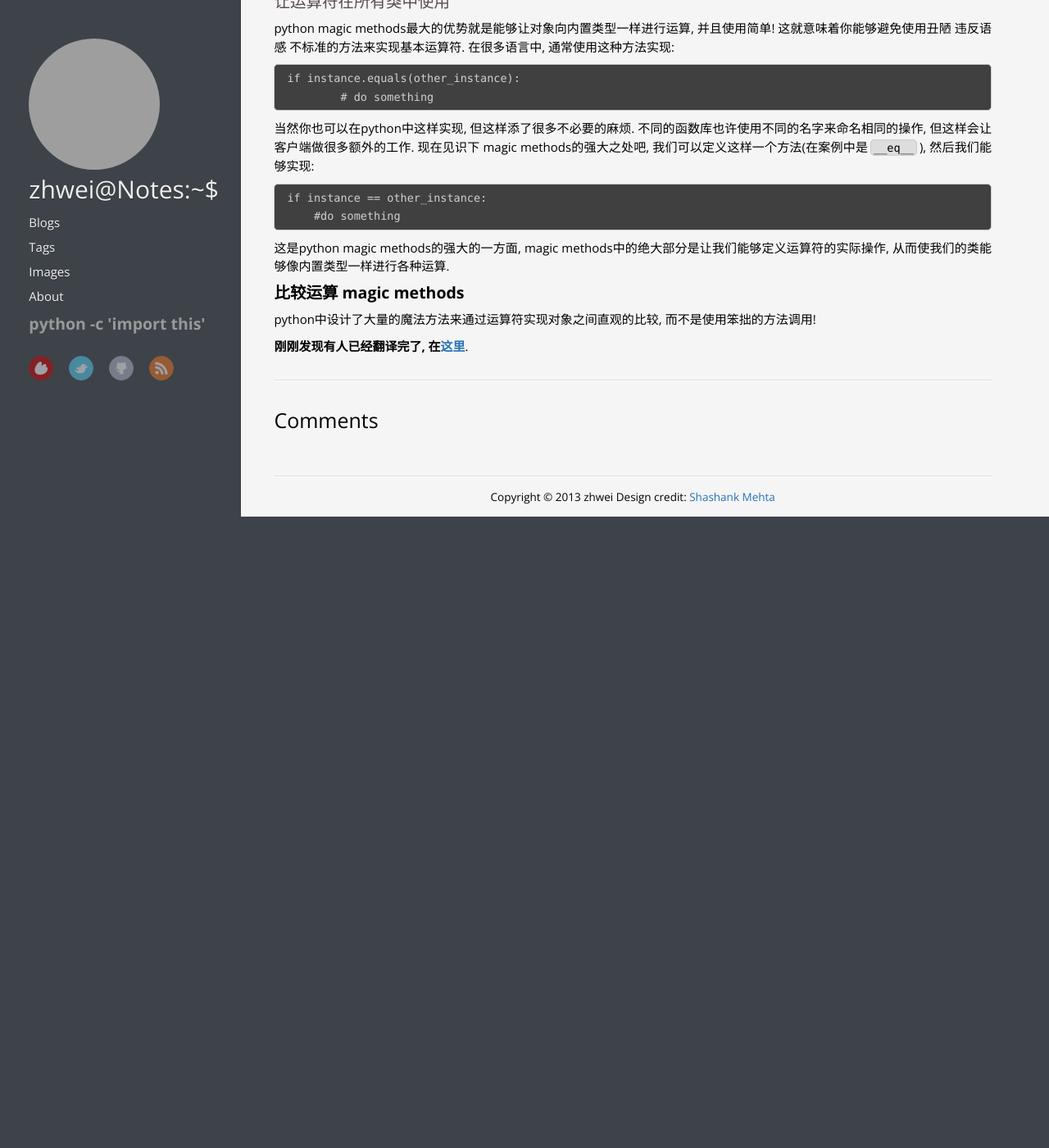
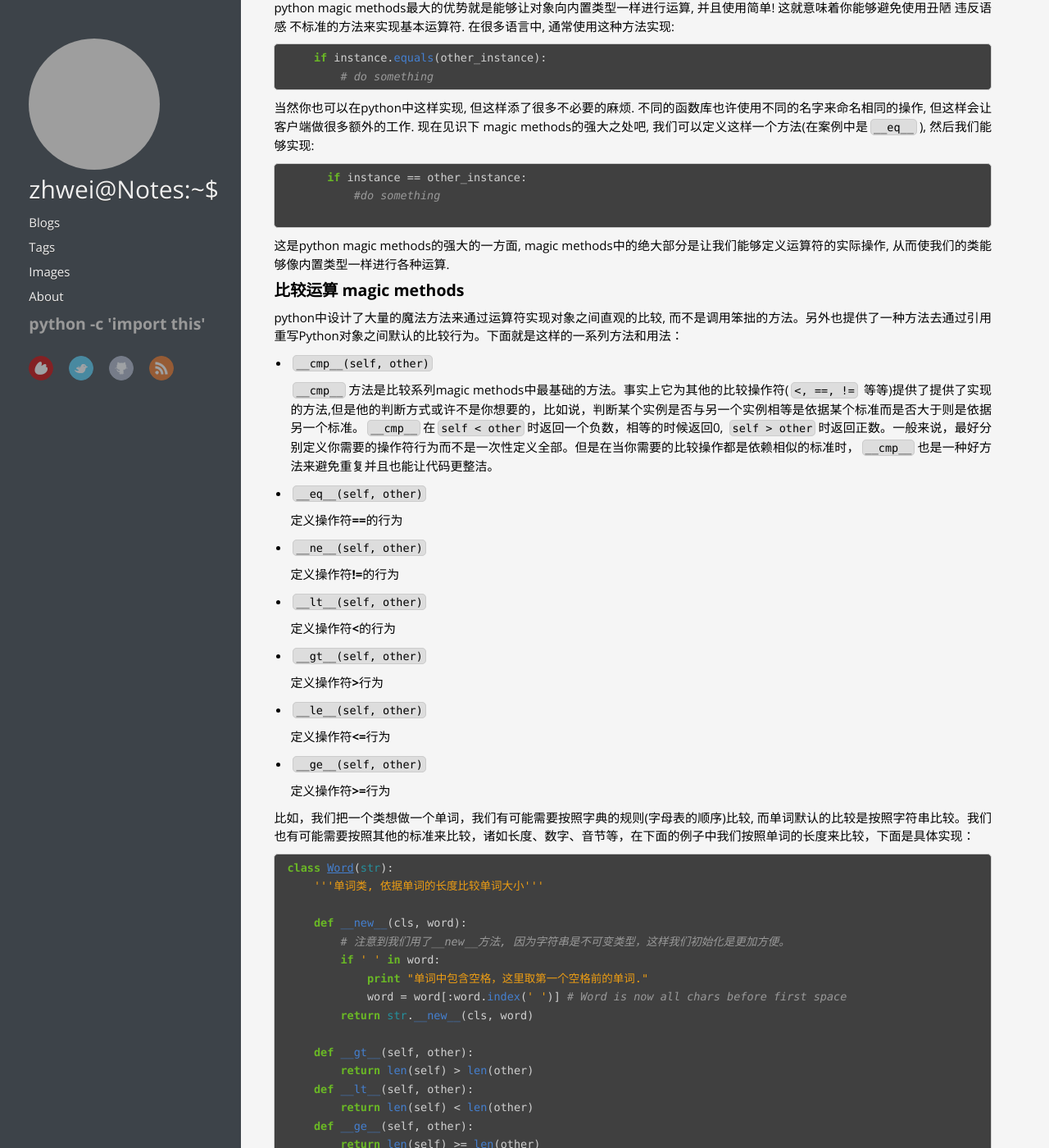
Before and after one commit to zhwei/zhwei.github.com, a Jekyll site: the page built from _posts/2013-05-21-python-magic-methond-trans-1.markdown, in a window 1280 px wide and 1400 px high, scrolled down 1563 px. Shown: the whole window at 82% size. Built offline with Jekyll 4.4.1, drawn with Linux system fonts in a browser that asks for light colours; nearby versions of some CDN libraries; Markdown is read by kramdown in place of the engine named in the settings; comment, search, counter and statistics services are not loaded; before the commit the page ends 2193 px from its top, so only the background shows below that; some of the changed text lies outside the part shown; grey boxes are pictures that could not be loaded.

Commit message:
magic method trans

```diff
--- a/_posts/2013-05-21-python-magic-methond-trans-1.markdown
+++ b/_posts/2013-05-21-python-magic-methond-trans-1.markdown
@@ -1,92 +1,147 @@
 ---
 layout: post
-title: "[翻译]python magic methods指导(1)"
+title: "[翻译]A Guide to Python's Magic Methods"
 date: 2013-05-21 19:48
 comments: true
 tags: trans python magic
 ---
 
-# A Guide to Python's Magic Methods | python魔法引导
-
-## 原文作者:[Rafe Kettler](http://www.rafekettler.com)
-### 原文链接: http://www.rafekettler.com/magicmethods.html
-### Copyright © 2012 Rafe Kettler
-### Version 1.17
-
-本文档的英文pdf版本在[pdf](http://www.rafekettler.com/magicmethods.pdf)或者[Github](https://github.com/RafeKettler/magicmethods/raw/master/magicmethods.pdf). 我在[这里](http://www.github.com/RafeKettler/magicmethods)建了一个repo, 所有的issues可以在那里报告, 当然也可是是评论, 更可以是赞助!
+> 原文作者:[Rafe Kettler](http://www.rafekettler.com)
+> 原文链接: [A Guide to Python's Magic Methods](http://www.rafekettler.com/magicmethods.html)
+> Copyright © 2012 Rafe Kettler
+> Version 1.17
+>
+> 本文档的英文pdf版本在[pdf](http://www.rafekettler.com/magicmethods.pdf)或者[Github](https://github.com/RafeKettler/magicmethods/raw/master/magicmethods.pdf). 我在[这里](http://www.github.com/RafeKettler/magicmethods)建了一个repo, 所有的issues可以在那里报告, 当然也可是是评论, 更可以是赞助!
 
 内容列表:
 
-1. [介绍]()
-1. [构造和初始化]()
-1. [在任意类中使用运算符]()
-	- [比较 magic methods]()
-	- [数值 magic methods]()
+  1. [介绍]()
+  1. [构造和初始化]()
+  1. [在任意类中使用运算符]()
+    - [比较 magic methods]()
+    - [数值 magic methods]()
 
 
 ## 介绍
 
-这篇方法引导总结了几个月来的博客文章. 它的标题是 magic methods.
+  这篇方法引导总结了几个月来的博客文章. 它的标题是 magic methods.
 
-什么事 magic methods? 它是面向对象的python中的所有东西. 它们是你能够自己向类中定义的特殊方法, 能够给你的类带来魔法般的效果! 它们以`__`开头以`__`结尾(eg: `__init__`或者`__lt__`). 它们的文档也比所期望的要少得多. python魔法方法总是出现在python文档的相同部分, 但是总是松散的, 并且很难在其中找到响应的案例, 当然也有可能是故意的, 所有的魔法方法在_语言参考 (language reference)_都有详细地列了出来, 附加还有令人厌烦的语法说明等等.
+  什么事 magic methods? 它是面向对象的python中的所有东西. 它们是你能够自己向类中定义的特殊方法, 能够给你的类带来魔法般的效果! 它们以`__`开头以`__`结尾(eg: `__init__`或者`__lt__`). 它们的文档也比所期望的要少得多. python魔法方法总是出现在python文档的相同部分, 但是总是松散的, 并且很难在其中找到响应的案例, 当然也有可能是故意的, 所有的魔法方法在_语言参考 (language reference)_都有详细地列了出来, 附加还有令人厌烦的语法说明等等.
 
-所以呢, 为了修复我所感受到的python文档的不完美之处, 我着手为python magic methods准备一些更简明并且有详细案例的文档. 我开始每周整理一篇博客, 到现在为止我已经全部完成了, 整理成了这篇指导.
+  所以呢, 为了修复我所感受到的python文档的不完美之处, 我着手为python magic methods准备一些更简明并且有详细案例的文档. 我开始每周整理一篇博客, 到现在为止我已经全部完成了, 整理成了这篇指导.
 
-我希望你能喜欢, 把它当做一篇教程 复习资料或者参考, 我仅仅希望他能作为一篇人性化的python magic methods指导.
+  我希望你能喜欢, 把它当做一篇教程 复习资料或者参考, 我仅仅希望他能作为一篇人性化的python magic methods指导.
 
 
 ## 构造和初始化
 
-每个人都知道最基础的 magic methods`__init__`, 我们可以用它来定义对象的初始化行为. 然而, 当我们调用`x = SomeClass()`时, `__init__`却不是第一个被调用的方法, 实际上被第一个调用的方法叫做`__new__`, 是它创建的实例并且将所有参数在创建的同时转递给初始化器. 在对象的预期的存活期限有一个`__del__`方法, 下面我们详细看下这三个方法:
+  每个人都知道最基础的 magic methods`__init__`, 我们可以用它来定义对象的初始化行为. 然而, 当我们调用`x = SomeClass()`时, `__init__`却不是第一个被调用的方法, 实际上被第一个调用的方法叫做`__new__`, 是它创建的实例并且将所有参数在创建的同时转递给初始化器. 在对象的预期的存活期限有一个`__del__`方法, 下面我们详细看下这三个方法:
 
-+ `__new__(cls, [...)`
+  + `__new__(cls, [...)`
 
-	- `__new__` 是在对象的初始化时调用的第一个方法, 它取走类然后将其他参数都传递给`__init__`, `__new__`用的真的很少, 但它也有其独到之处, 尤其是在将一个不可变的类型(例如元组或者字符串)子类化的时候. 我不想研究太多`__new__`的细节, 因为它用的真不怎么多, 但在[python文档](http://www.python.org/download/releases/2.2/descrintro/#__new__)里有详细的介绍.
+  - `__new__` 是在对象的初始化时调用的第一个方法, 它取走类然后将其他参数都传递给`__init__`, `__new__`用的真的很少, 但它也有其独到之处, 尤其是在将一个不可变的类型(例如元组或者字符串)子类化的时候. 我不想研究太多`__new__`的细节, 因为它用的真不怎么多, 但在[python文档](http://www.python.org/download/releases/2.2/descrintro/#__new__)里有详细的介绍.
 
-+ `__init__(self, [...)`
+  + `__init__(self, [...)`
 
-	- 类的初始化器. 它获取在主要构造函数被调用时伴随的所有参数(例如: 我们在调用`x = SomeClass(10, 'foo'))`时, `__init__`获取`10`和`'foo'`作为参数. 在python类的定义时, 几乎人人都能用到`__init__`.
+  - 类的初始化器. 它获取在主要构造函数被调用时伴随的所有参数(例如: 我们在调用`x = SomeClass(10, 'foo'))`时, `__init__`获取`10`和`'foo'`作为参数. 在python类的定义时, 几乎人人都能用到`__init__`.
 
-+ `__del(self)__`
+  + `__del(self)__`
 
-	- 如果`__new__`和`__init__`组成了对象的构造函数, 那么`__del__`就是析构函数. 它的功能不是通过`del x`来实现(那样的话代码会被转换成`x.__del__()`). 事实上, 它定义了当一个对象在垃圾回收时候的行为, 它对那些有可能不仅仅需要删除还需要额外清理的对象非常有用, 就像sockets或者文件对象(file objects). 但是要小心, 因为`__del__`没有任何保证不会在对象存活时间或者当解释器正在运行的时候运行. 所以`__del__`不能当做好的编码实践的替代品(有可能经常在你正在处理的时候断开链接). 其实, `__del__`最好永远不用, 因为当你调用它之后你已经处于"危险环境"之内, 一定要小心使用!
+  - 如果`__new__`和`__init__`组成了对象的构造函数, 那么`__del__`就是析构函数. 它的功能不是通过`del x`来实现(那样的话代码会被转换成`x.__del__()`). 事实上, 它定义了当一个对象在垃圾回收时候的行为, 它对那些有可能不仅仅需要删除还需要额外清理的对象非常有用, 就像sockets或者文件对象(file objects). 但是要小心, 因为`__del__`没有任何保证不会在对象存活时间或者当解释器正在运行的时候运行. 所以`__del__`不能当做好的编码实践的替代品(有可能经常在你正在处理的时候断开链接). 其实, `__del__`最好永远不用, 因为当你调用它之后你已经处于"危险环境"之内, 一定要小心使用!
 
 
-这里有一个`__init__`和`__del__`在实际中的使用:
+  这里有一个`__init__`和`__del__`在实际中的使用:
 
 {% highlight python %}
 from os.path import join
 
 class FileObject:
-	'''Wrapper for file objects to make sure the file gets closed on deletion.'''
+  '''Wrapper for file objects to make sure the file gets closed on deletion.'''
 
-	def __init__(self, filepath='~', filename='sample.txt'):
-		# open a file filename in filepath in read and write mode
-		self.file = open(join(filepath, filename), 'r+')
+     def __init__(self, filepath='~', filename='sample.txt'):
+      # open a file filename in filepath in read and write mode
+       self.file = open(join(filepath, filename), 'r+')
 
-	def __del__(self):
-		self.file.close()
-		del self.file
+       def __del__(self):
+         self.file.close()
+         del self.file
 {% endhighlight %}
 
 
-## 让运算符在所有类中使用
+## 让运算符在任意类中使用
 
 python magic methods最大的优势就是能够让对象向内置类型一样进行运算, 并且使用简单! 这就意味着你能够避免使用丑陋 违反语感 不标准的方法来实现基本运算符. 在很多语言中, 通常使用这种方法实现:
 
-	if instance.equals(other_instance):
-		# do something
+{% highlight python %}
+    if instance.equals(other_instance):
+        # do something
+{% endhighlight %}
 
-当然你也可以在python中这样实现, 但这样添了很多不必要的麻烦. 不同的函数库也许使用不同的名字来命名相同的操作, 但这样会让客户端做很多额外的工作. 现在见识下 magic methods的强大之处吧, 我们可以定义这样一个方法(在案例中是`__eq__`), 然后我们能够实现:
+  当然你也可以在python中这样实现, 但这样添了很多不必要的麻烦. 不同的函数库也许使用不同的名字来命名相同的操作, 但这样会让客户端做很多额外的工作. 现在见识下 magic methods的强大之处吧, 我们可以定义这样一个方法(在案例中是`__eq__`), 然后我们能够实现:
 
-	if instance == other_instance:
-	    #do something
+  {% highlight python %}
+      if instance == other_instance:
+          #do something
+  {% endhighlight %}
 
-这是python magic methods的强大的一方面, magic methods中的绝大部分是让我们能够定义运算符的实际操作, 从而使我们的类能够像内置类型一样进行各种运算.
+  这是python magic methods的强大的一方面, magic methods中的绝大部分是让我们能够定义运算符的实际操作, 从而使我们的类能够像内置类型一样进行各种运算.
 
 ### 比较运算 magic methods
 
-python中设计了大量的魔法方法来通过运算符实现对象之间直观的比较, 而不是使用笨拙的方法调用!
+  python中设计了大量的魔法方法来通过运算符实现对象之间直观的比较, 而不是调用笨拙的方法。另外也提供了一种方法去通过引用重写Python对象之间默认的比较行为。下面就是这样的一系列方法和用法：
+
++ `__cmp__(self, other)`
+
+  `__cmp__`方法是比较系列magic methods中最基础的方法。事实上它为其他的比较操作符(`<, ==, !=` 等等)提供了提供了实现的方法,但是他的判断方式或许不是你想要的，比如说，判断某个实例是否与另一个实例相等是依据某个标准而是否大于则是依据另一个标准。`__cmp__`在`self < other`时返回一个负数，相等的时候返回0, `self > other`时返回正数。一般来说，最好分别定义你需要的操作符行为而不是一次性定义全部。但是在当你需要的比较操作都是依赖相似的标准时，`__cmp__`也是一种好方法来避免重复并且也能让代码更整洁。
+
++ `__eq__(self, other)`
+
+  定义操作符**==**的行为
+
++ `__ne__(self, other)`
+
+  定义操作符**!=**的行为
+
++ `__lt__(self, other)`
+
+  定义操作符**<**的行为
+
++ `__gt__(self, other)`
+
+  定义操作符**>**行为
+
++ `__le__(self, other)`
+
+  定义操作符**<=**行为
+
++ `__ge__(self, other)`
+
+  定义操作符**>=**行为
+
+比如，我们把一个类想做一个单词，我们有可能需要按照字典的规则(字母表的顺序)比较, 而单词默认的比较是按照字符串比较。我们也有可能需要按照其他的标准来比较，诸如长度、数字、音节等，在下面的例子中我们按照单词的长度来比较，下面是具体实现：
+
+{% highlight python %}
+
+class Word(str):
+    '''单词类, 依据单词的长度比较单词大小'''
+
+    def __new__(cls, word):
+        # 注意到我们用了__new__方法, 因为字符串是不可变类型，这样我们初始化是更加方便。
+        if ' ' in word:
+            print "单词中包含空格，这里取第一个空格前的单词."
+            word = word[:word.index(' ')] # Word is now all chars before first space
+        return str.__new__(cls, word)
+
+    def __gt__(self, other):
+        return len(self) > len(other)
+    def __lt__(self, other):
+        return len(self) < len(other)
+    def __ge__(self, other):
+        return len(self) >= len(other)
+    def __le__(self, other):
+        return len(self) <= len(other)
+
+{% endhighlight %}
 
 
-**刚刚发现有人已经翻译完了, 在[这里](http://pycoders-weekly-chinese.readthedocs.org/en/latest/issue6/a-guide-to-pythons-magic-methods.html)**.
+现在我们通过`Wrod("foo") and Word("bar")`可以创建两个实例, 然后通过判断它们的长度比较大小，注意到我们这里没有定义`__eq__`和`__ne__`方法，这是因为如果定义了会导致一些怪异的行为，尤其是判断`Word('foo') == Word('bar')`会返回`True`，这样通过长度判定两个单词相等是没有意义的，所以我们让回落到字符串的范畴中判断是否相等。
```
